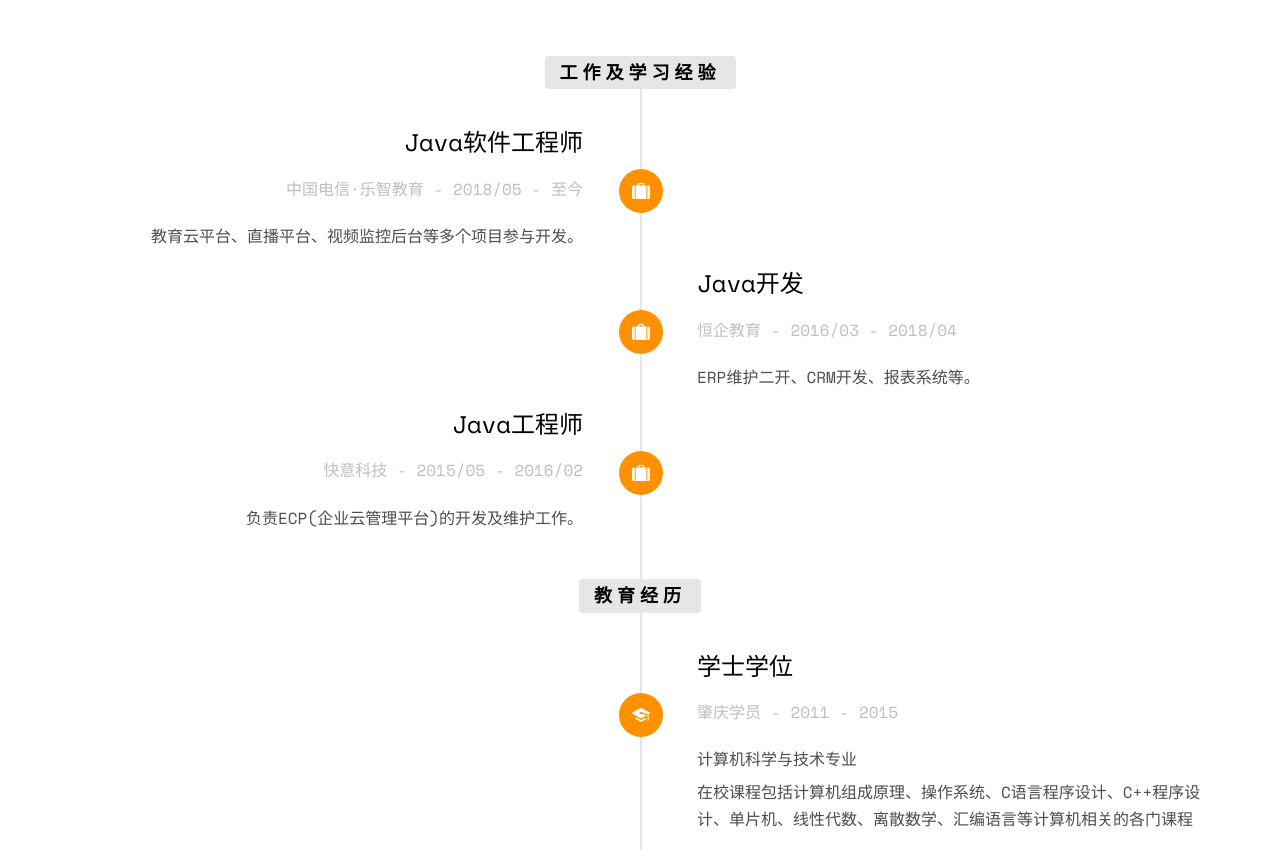
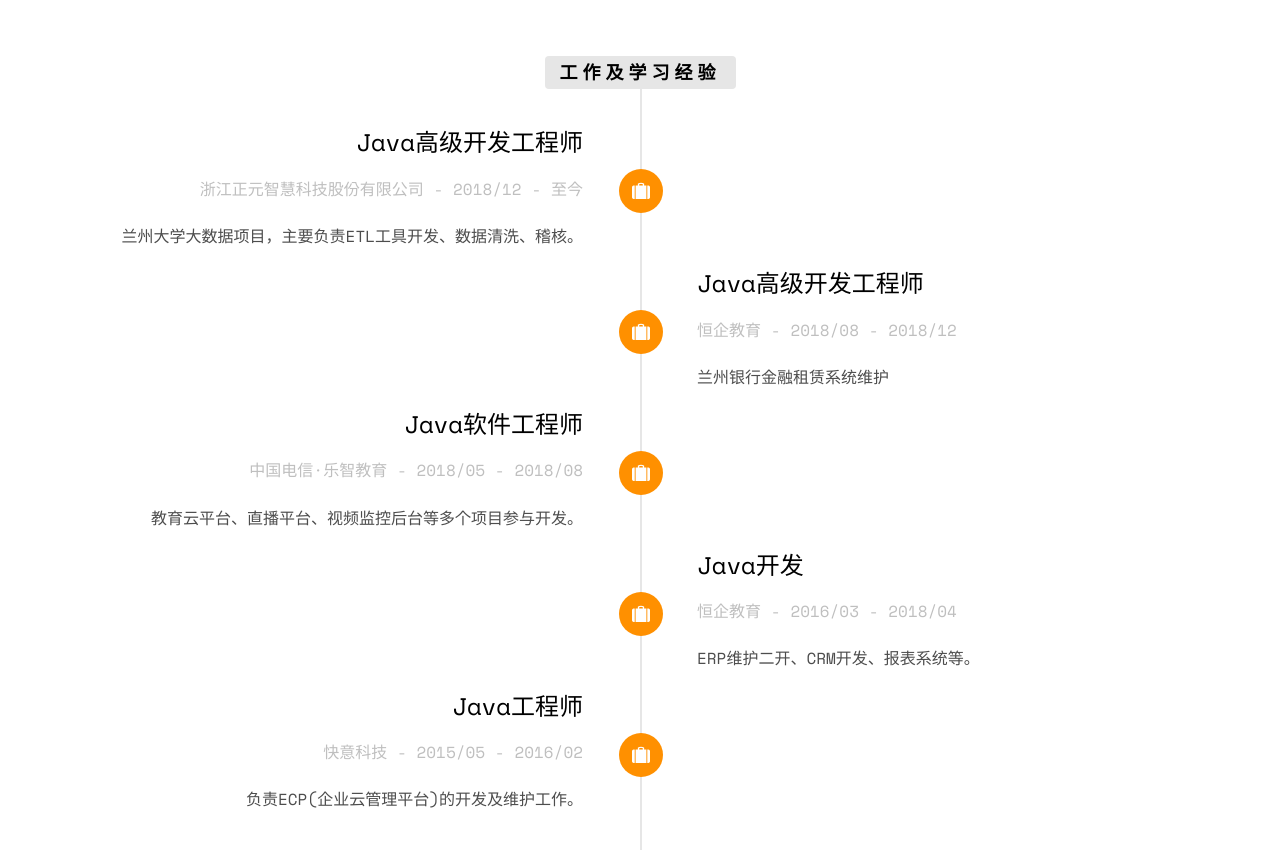
Before and after one commit to 011011100010110101101111/resume, a plain HTML site: page index.html in a window 1280 px wide. Shown: the part 1880-2730 px from the top of the page. Drawn offline with nearby package versions, Linux system fonts and the light colour scheme; files whose address does not match are found by name.

Commit message:
修改简历

```diff
--- a/index.html
+++ b/index.html
@@ -55,10 +55,10 @@
 				<div class="col-md-8 col-md-offset-2 text-center">
 					<div class="display-t js-fullheight">
 						<div class="display-tc js-fullheight animate-box" data-animate-effect="fadeIn">
-							<div class="profile-thumb" style="background: url(images/lwl.png);"></div>
+							<div class="profile-thumb" style="background: url(images/tx.jpg);"></div>
 							<h1><span>Liu Wen Long</span></h1>
 							<h2>刘文龙</h2>
-							<h3><span>服务端程序员 / 前端程序员</span></h3>
+							<h3><span>Java工程师 / 大数据工程师</span></h3>
 							<p></p>
 							<input type="button" value="中文/En" class="btn btn" onclick = "window.location.href='index_En.html'" title="切换中文">
 							<p>
@@ -132,8 +132,32 @@
 							<div class="timeline-badge"><i class="icon-suitcase"></i></div>
 							<div class="timeline-panel">
 								<div class="timeline-heading">
+									<h3 class="timeline-title">Java高级开发工程师</h3>
+									<span class="company">浙江正元智慧科技股份有限公司 - 2018/12 - 至今</span>
+								</div>
+								<div class="timeline-body">
+									<p>兰州大学大数据项目，主要负责ETL工具开发、数据清洗、稽核。</p>
+								</div>
+							</div>
+						</li>
+						<li class="timeline-inverted animate-box">
+							<div class="timeline-badge"><i class="icon-suitcase"></i></div>
+							<div class="timeline-panel">
+								<div class="timeline-heading">
+									<h3 class="timeline-title">Java高级开发工程师</h3>
+									<span class="company">恒企教育 - 2018/08 - 2018/12</span>
+								</div>
+								<div class="timeline-body">
+									<p>兰州银行金融租赁系统维护</p>
+								</div>
+							</div>
+						</li>
+						<li class="animate-box timeline-unverted">
+							<div class="timeline-badge"><i class="icon-suitcase"></i></div>
+							<div class="timeline-panel">
+								<div class="timeline-heading">
 									<h3 class="timeline-title">Java软件工程师</h3>
-									<span class="company">中国电信·乐智教育 - 2018/05 - 至今</span>
+									<span class="company">中国电信·乐智教育 - 2018/05 - 2018/08</span>
 								</div>
 								<div class="timeline-body">
 									<p>教育云平台、直播平台、视频监控后台等多个项目参与开发。</p>
@@ -342,7 +366,7 @@
 					<div class="chart" data-percent="85"><span><strong>Oracle</strong>85%</span></div>
 				</div>
 				<div class="col-md-3 col-sm-6 col-xs-12 text-center">
-					<div class="chart" data-percent="90"><span><strong>Spring</strong>90%</span></div>
+					<div class="chart" data-percent="90"><span><strong>Python</strong>90%</span></div>
 				</div>
 			</div>
 			<div class="row">
@@ -615,7 +639,7 @@
 		<div class="container">
 			<div class="row">
 				<div class="col-md-12">
-					<p>&copy; 2017 http://www.gitor.org. All Rights Reserved. <br>The Templates from <a href="http://www.cssmoban.com/" target="_blank" title="模板之家">模板之家</a> - Collect from <a href="http://www.cssmoban.com/" title="网页模板" target="_blank">网页模板</a></p>
+					<p>&copy; 2019 http://www.blog.gitor.org. All Rights Reserved. </p>
 					<p><a href="http://www.miitbeian.gov.cn">粤ICP备15111721号-5</a></p>
 				</div>
 			</div>
```
Also changed, not shown: index_En.html (+1 -1 lines), 1 other file.
